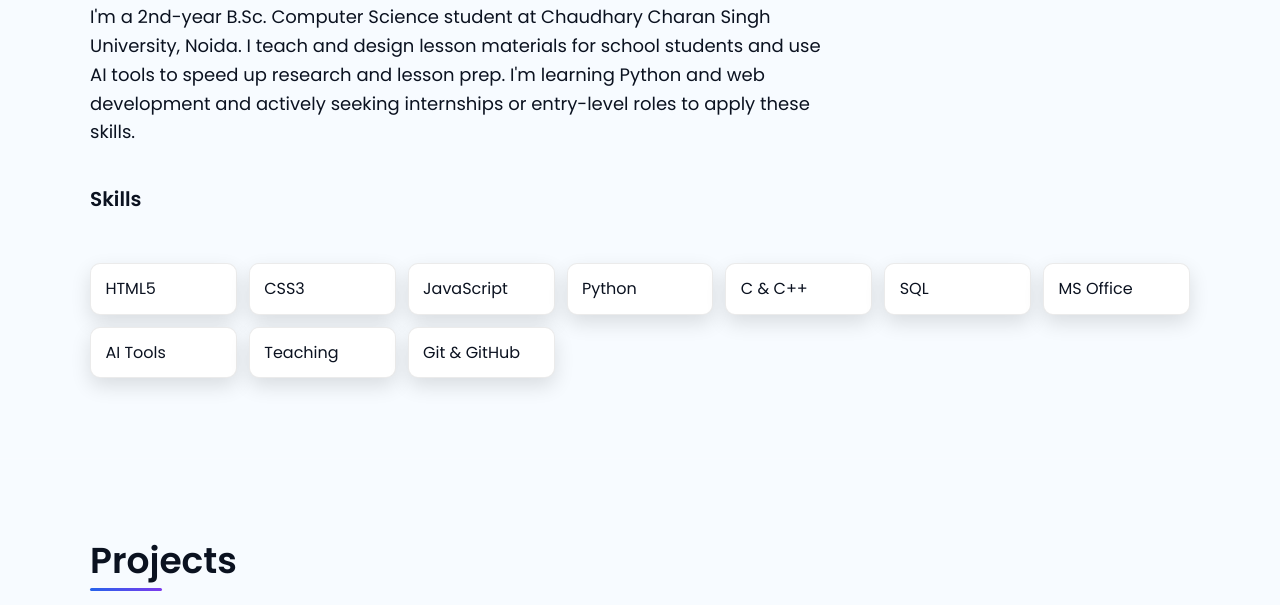
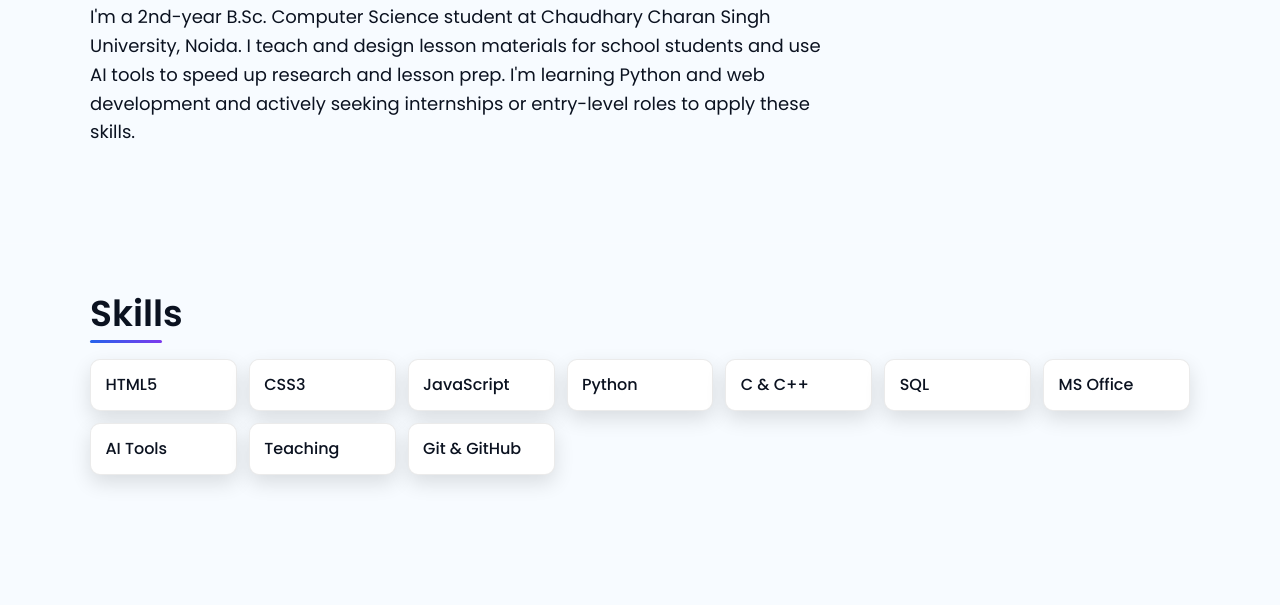
Before and after one commit to Sumit-Chaurasiya-04/Portfolio, a plain HTML site: page index.html in a window 1280 px wide. Shown: the part 919-1524 px from the top of the page. Drawn offline with Linux system fonts and the light colour scheme.

Commit message:
Split Skills into its own section; ensure Poppins font on chips; add nav link

```diff
--- a/index.html
+++ b/index.html
@@ -18,6 +18,7 @@
       <ul id="primary-navigation" class="nav-links">
         <li><a href="#home">Home</a></li>
         <li><a href="#about">About</a></li>
+        <li><a href="#skills">Skills</a></li>
         <li><a href="#projects">Projects</a></li>
         <li><a href="#contact">Contact</a></li>
         <li class="theme-toggle-item">
@@ -53,7 +54,12 @@
         I teach and design lesson materials for school students and use AI tools to speed up research and lesson prep.
         I'm learning Python and web development and actively seeking internships or entry-level roles to apply these skills.
       </p>
-      <h3>Skills</h3>
+    </div>
+  </section>
+
+  <section id="skills" class="skills reveal">
+    <div class="container">
+      <h2>Skills</h2>
       <ul class="skills-list">
         <li>HTML5</li>
         <li>CSS3</li>
--- a/style.css
+++ b/style.css
@@ -137,7 +137,10 @@ header nav { display: flex; align-items: center; justify-content: space-between;
 /* About */
 .about .container { display: grid; gap: 1.5rem; }
 .skills-list { display: grid; grid-template-columns: repeat(auto-fit, minmax(140px, 1fr)); gap: 0.75rem; margin-top: 1rem; }
-.skills-list li { background: var(--card); border: 1px solid rgba(255,255,255,0.08); padding: 0.75rem 0.9rem; border-radius: 10px; color: var(--text); box-shadow: 0 4px 14px rgba(0,0,0,0.18); }
+.skills-list li { background: var(--card); border: 1px solid rgba(255,255,255,0.08); padding: 0.75rem 0.9rem; border-radius: 10px; color: var(--text); box-shadow: 0 4px 14px rgba(0,0,0,0.18); font-family: 'Poppins', system-ui, -apple-system, Segoe UI, Roboto, Ubuntu, Cantarell, 'Helvetica Neue', Arial, 'Apple Color Emoji', 'Segoe UI Emoji'; font-weight: 500; }
+
+/* Dedicated skills section spacing */
+.skills { padding-top: 3rem; }
 
 /* Projects */
 .projects .projects-grid { display: grid; grid-template-columns: repeat(auto-fit, minmax(260px, 1fr)); gap: 1.25rem; margin-top: 1.5rem; }
```
